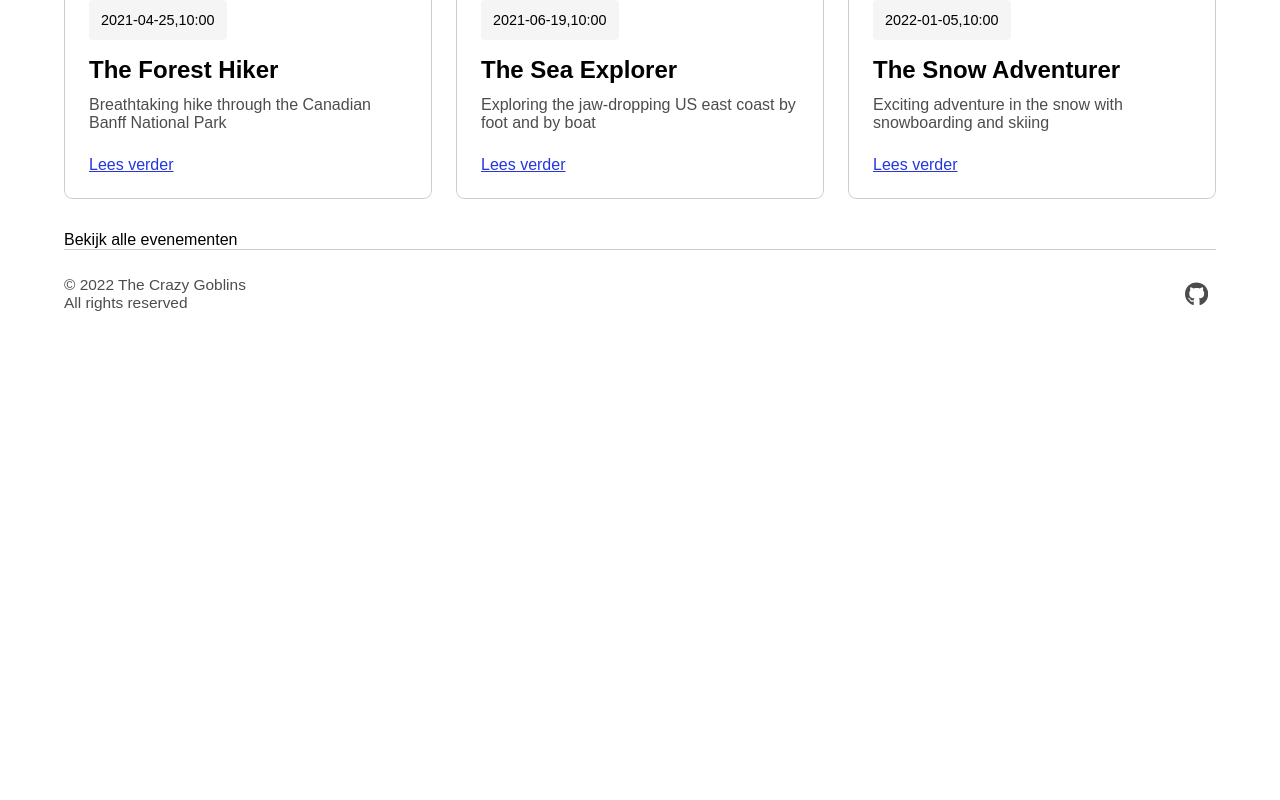
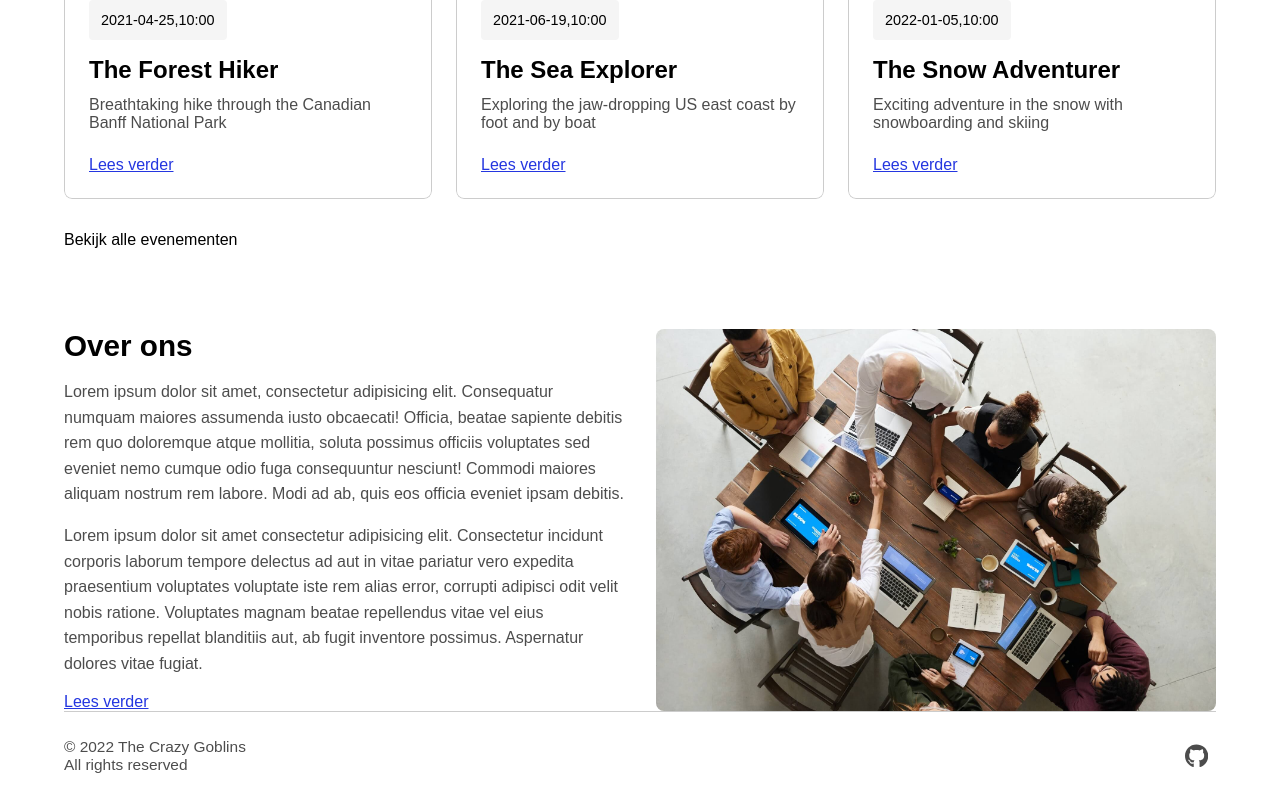
Before and after one commit to Markiesch/Hackathon, a Nuxt app: page / in a window 1280 px wide. Shown: the part 1258-2058 px from the top of the page. Before the commit the page ends 1596 px from the top, so only its background shows below. Built offline with nearby package versions, Linux system fonts and the light colour scheme.

Commit message:
Added about us section

```diff
--- a/pages/index.vue
+++ b/pages/index.vue
@@ -36,6 +36,25 @@ import { events } from "~~/data/events";
       </div>
       <NuxtLink to="/events">Bekijk alle evenementen</NuxtLink>
     </section>
+
+    <section class="about__section">
+      <div>
+        <h2>Over ons</h2>
+        <p>
+          Lorem ipsum dolor sit amet, consectetur adipisicing elit. Consequatur numquam maiores assumenda iusto obcaecati! Officia, beatae sapiente debitis rem quo doloremque atque mollitia, soluta
+          possimus officiis voluptates sed eveniet nemo cumque odio fuga consequuntur nesciunt! Commodi maiores aliquam nostrum rem labore. Modi ad ab, quis eos officia eveniet ipsam debitis.
+        </p>
+        <p>
+          Lorem ipsum dolor sit amet consectetur adipisicing elit. Consectetur incidunt corporis laborum tempore delectus ad aut in vitae pariatur vero expedita praesentium voluptates voluptate iste
+          rem alias error, corrupti adipisci odit velit nobis ratione. Voluptates magnam beatae repellendus vitae vel eius temporibus repellat blanditiis aut, ab fugit inventore possimus. Aspernatur
+          dolores vitae fugiat.
+        </p>
+        <NuxtLink to="/about">Lees verder</NuxtLink>
+      </div>
+      <div>
+        <img src="/about.jpg" alt="" />
+      </div>
+    </section>
   </div>
 </template>
 
--- a/styles/pages/_index.scss
+++ b/styles/pages/_index.scss
@@ -96,3 +96,34 @@
     gap: 1.5rem;
   }
 }
+
+.about__section {
+  padding-top: 5rem;
+  display: grid;
+  grid-template-columns: 1fr 1fr;
+  gap: 2rem;
+
+  h2 {
+    font-size: $fontsize-600;
+  }
+
+  p {
+    padding-top: 1rem;
+    max-width: 110ch;
+    line-height: 1.6;
+    color: $clr-neutral-400;
+  }
+
+  a {
+    padding-top: 1rem;
+    display: inline-block;
+    color: $clr-primary-400;
+    text-decoration: underline;
+  }
+
+  img {
+    border-radius: 0.5rem;
+    height: 100%;
+    object-fit: cover;
+  }
+}
```
